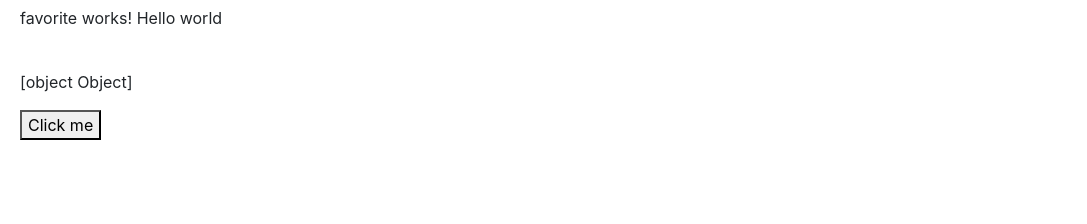
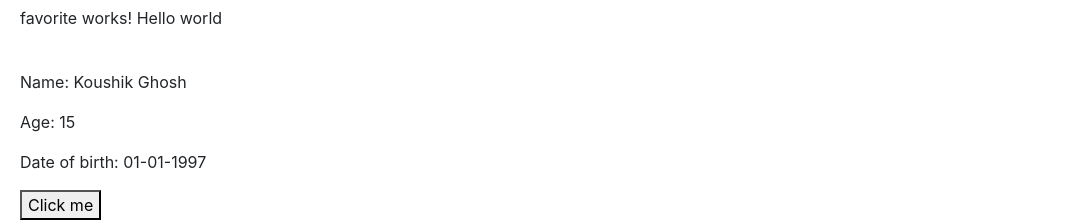
Before and after one commit to mdzobayer/angular-hello-world, an Angular app: page / in a window 1280 px wide. Shown: the part 897-1121 px from the top of the page, without its empty margins (0-1087 px from the left). Before the commit the page ends 1057 px from the top, so only its background shows below. Built offline with nearby package versions, Linux system fonts and the light colour scheme.

Commit message:
Pass object parent and child using interface

```diff
--- a/src/app/app.component.ts
+++ b/src/app/app.component.ts
@@ -17,7 +17,7 @@ export class AppComponent {
   }
 
   person = {
-    name: "Zobayer",
+    name: "Koushik Ghosh",
     age: 15,
     dob: "01-01-1997"
   }
--- a/src/app/favorite/favorite.component.html
+++ b/src/app/favorite/favorite.component.html
@@ -1,5 +1,7 @@
 <p>favorite works! {{title}}</p>
 <br/>
-<p>{{obj}}</p>
+<p>Name: {{obj.name}}</p>
+<p>Age: {{obj.age}}</p>
+<p>Date of birth: {{obj.dob}}</p>
 {{ParentToChild()}}
 <button (click)="onClick()">Click me</button>
```
Also changed, not shown: src/app/favorite/favorite.component.ts (+7 -1 lines).
